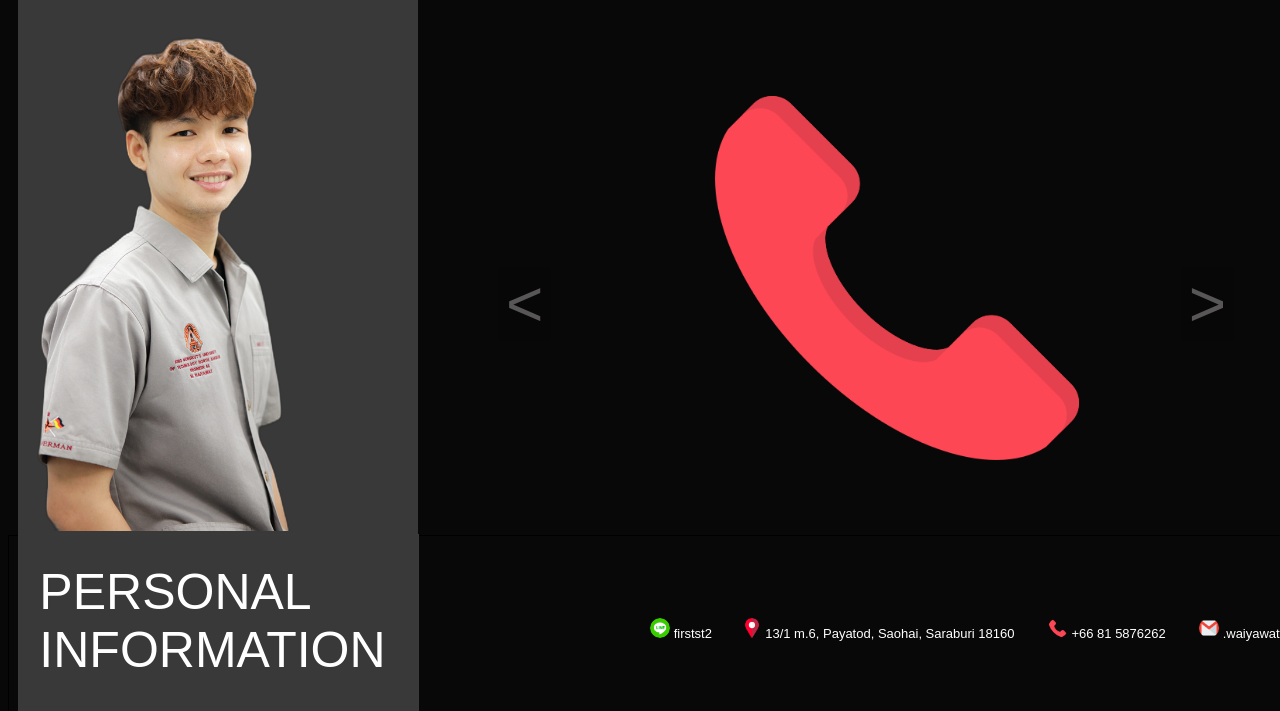
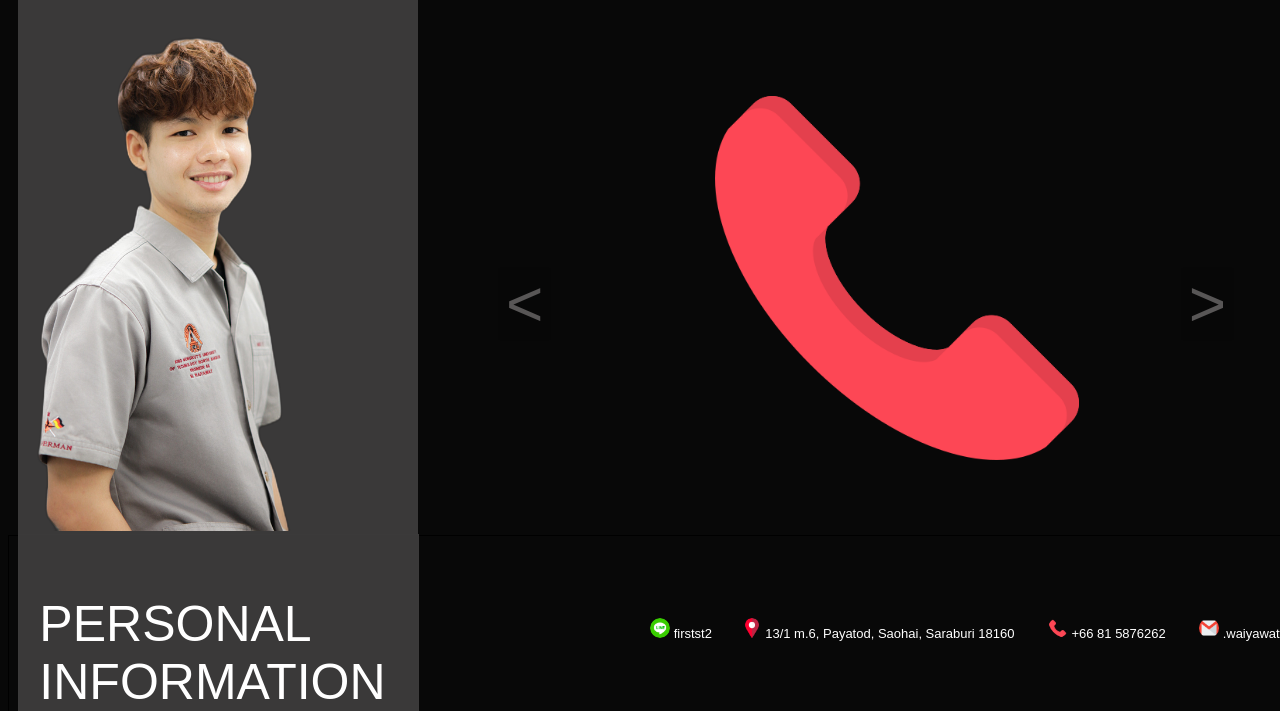
Before and after one commit to firstst1/resume.github.io, a plain HTML site: page index.html in a window 1280 px wide. Shown: the part 211-922 px from the top of the page. Drawn offline with Linux system fonts and the light colour scheme.

Commit message:
Update styles.css

```diff
--- a/styles.css
+++ b/styles.css
@@ -261,7 +261,7 @@ body{
             height: 15%;
             /* border: 1px solid red; */
             font-family: 'Popping', sans-serif;
-            margin-top: 7%;
+            margin-top: 15%;
             margin-left: 5%;
             font-size: 50px;
         }
```
